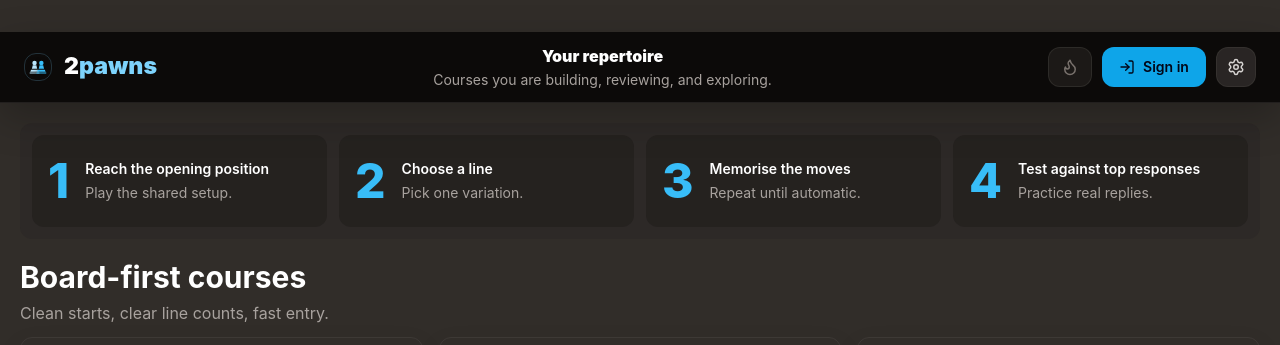
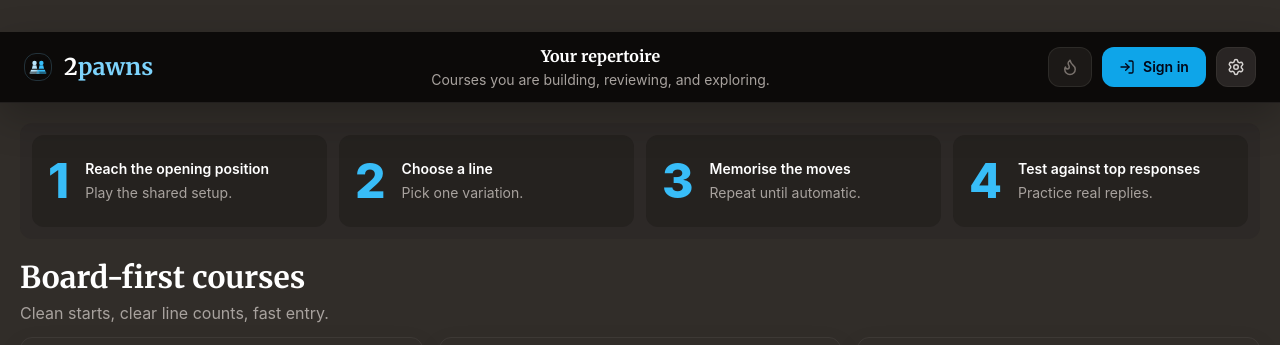
Before and after one commit to jmhoulberg-sys/OpeningsLab, a React (Vite) app: page / in a window 1280 px wide. Shown: the top 345 px of the page. Built offline with nearby package versions, Linux system fonts and the light colour scheme.

Commit message:
Apply Merriweather brand headings

```diff
--- a/src/components/Brand/BrandMark.tsx
+++ b/src/components/Brand/BrandMark.tsx
@@ -8,7 +8,7 @@ export default function BrandMark({ size = 'normal' }: { size?: 'normal' | 'larg
     <div className="flex items-center gap-3">
       <TwoPawnsLogo variant="boxed-pair" size={iconSize} />
       <div className="leading-none">
-        <div className={`${textSize} font-black text-white`}>
+        <div className={`${textSize} font-brand-serif font-black text-white`}>
           2<span className="text-sky-300">pawns</span>
         </div>
       </div>
--- a/src/components/Header/Header.tsx
+++ b/src/components/Header/Header.tsx
@@ -43,7 +43,7 @@ export default function Header({
           {showCenterCopy ? (
             <div className="hidden min-w-0 text-center md:block">
               {titleOverride && (
-                <div className="truncate text-base font-black text-white">
+                <div className="font-brand-serif truncate text-base font-black text-white">
                   {titleOverride}
                 </div>
               )}
--- a/src/components/Home/HomeSections.tsx
+++ b/src/components/Home/HomeSections.tsx
@@ -160,7 +160,7 @@ export function HeroSection({
     <section className="relative overflow-hidden rounded-[24px] border border-stone-800/55 bg-stone-900 px-5 py-5 sm:px-6">
       <div className="relative flex flex-col gap-4 lg:flex-row lg:items-end lg:justify-between">
         <div className="max-w-2xl">
-          <h1 className="max-w-3xl text-3xl font-extrabold tracking-tight text-white sm:text-4xl">
+          <h1 className="font-brand-serif max-w-3xl text-3xl font-extrabold tracking-tight text-white sm:text-4xl">
             {headline}
           </h1>
           <p className="mt-1.5 text-base text-stone-300">
@@ -756,7 +756,7 @@ function SectionHeading({
   return (
     <div className="flex flex-col gap-3 sm:flex-row sm:items-end sm:justify-between">
       <div className="max-w-xl">
-        <h2 className="text-2xl font-bold text-white sm:text-3xl">{title}</h2>
+        <h2 className="font-brand-serif text-2xl font-bold text-white sm:text-3xl">{title}</h2>
         {description && (
           <p className="mt-1.5 text-sm text-stone-400 sm:text-base">
             {description}
--- a/src/index.css
+++ b/src/index.css
@@ -1,3 +1,5 @@
+@import url('https://fonts.googleapis.com/css2?family=Merriweather:wght@700&display=swap');
+
 @tailwind base;
 @tailwind components;
 @tailwind utilities;
@@ -41,6 +43,11 @@
 }
 
 @layer utilities {
+  .font-brand-serif {
+    font-family: 'Merriweather', Georgia, serif;
+    letter-spacing: 0;
+  }
+
   .board-transition {
     transition: transform 0.2s ease;
   }
```
